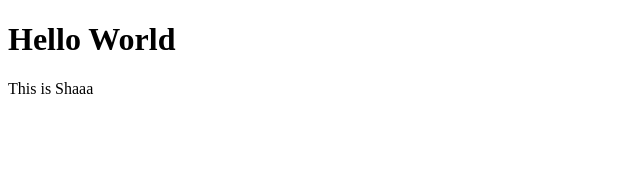
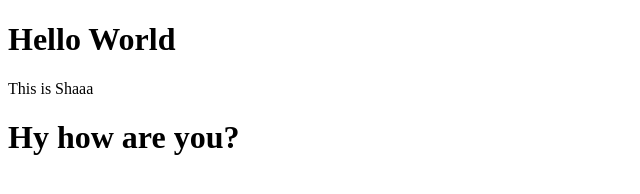
Before and after one commit to Sharonsheby/datewithgit_sample, a plain HTML site: page Hello.html in a window 1280 px wide. Shown: the whole page, without its empty margins (0-640 px from the left). Drawn offline with Linux system fonts and the light colour scheme.

Commit message:
Hru added

```diff
--- a/Hello.html
+++ b/Hello.html
@@ -8,5 +8,6 @@
 <body>
    <h1>Hello  World</h1>
    <p>This is Shaaa</p>
+   <h1>Hy how are you?</h1>
 </body>
 </html>
```
